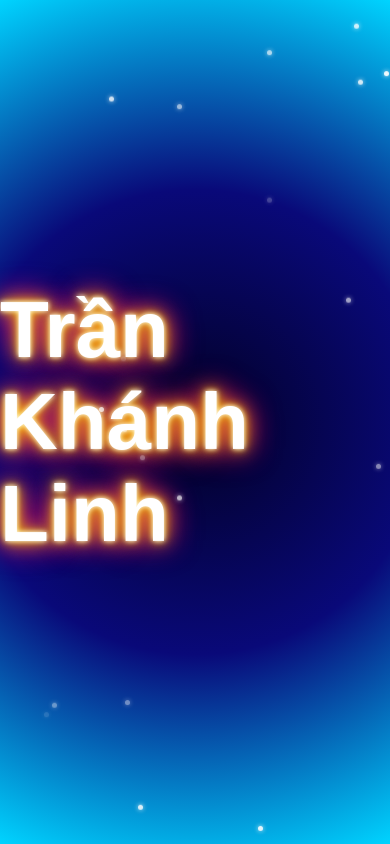
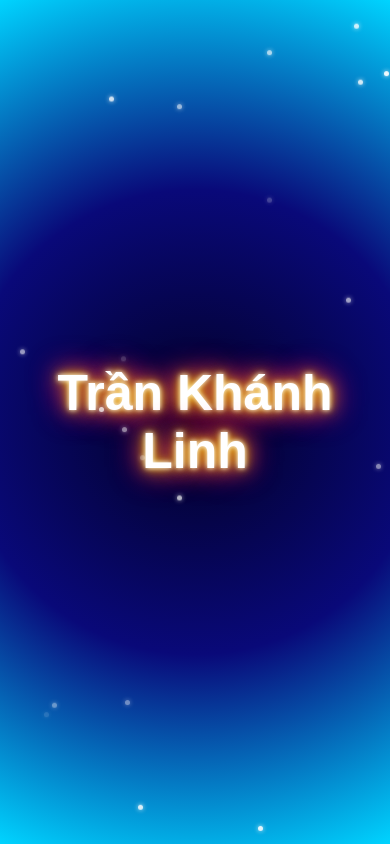
Before and after one commit to Daothanhdat04/tr-i-tim-, a plain HTML site: page index.html in a window 390 px wide. Drawn offline with Linux system fonts and the light colour scheme.

Commit message:
index.html

```diff
--- a/index.html
+++ b/index.html
@@ -2,7 +2,7 @@
 <html lang="vi">
 <head>
     <meta charset="UTF-8">
-    <meta name="viewport" content="width=device-width, initial-scale=1.0">
+    <meta name="viewport" content="width=device-width, initial-scale=1.0, user-scalable=no">
     <title>Trần Khánh Linh - Lấp lánh huyền ảo</title>
     <style>
         body {
@@ -23,6 +23,8 @@
             text-shadow: 0 0 3px #fff, 0 0 7px #ffcc00, 0 0 12px #ffcc00, 0 0 18px #f06, 0 0 22px #f06;
             position: relative;
             animation: glow 1.5s infinite alternate;
+            text-align: center;
+            padding: 20px;
         }
 
         @keyframes glow {
@@ -55,6 +57,13 @@
                 opacity: 0;
             }
         }
+
+        @media screen and (max-width: 430px) {
+            .glow-text {
+                font-size: 50px;
+                padding: 10px;
+            }
+        }
     </style>
 </head>
 <body>
```
